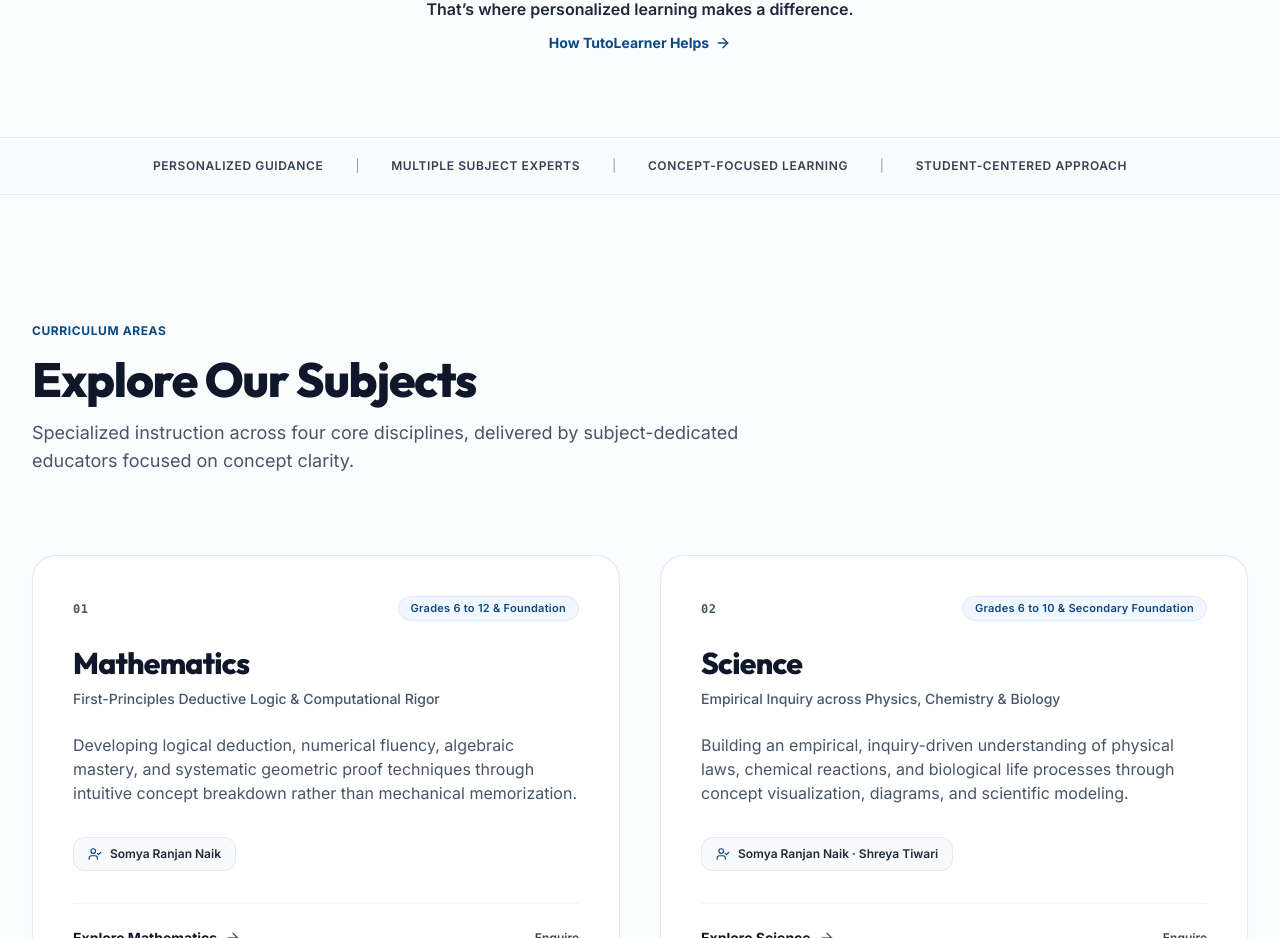
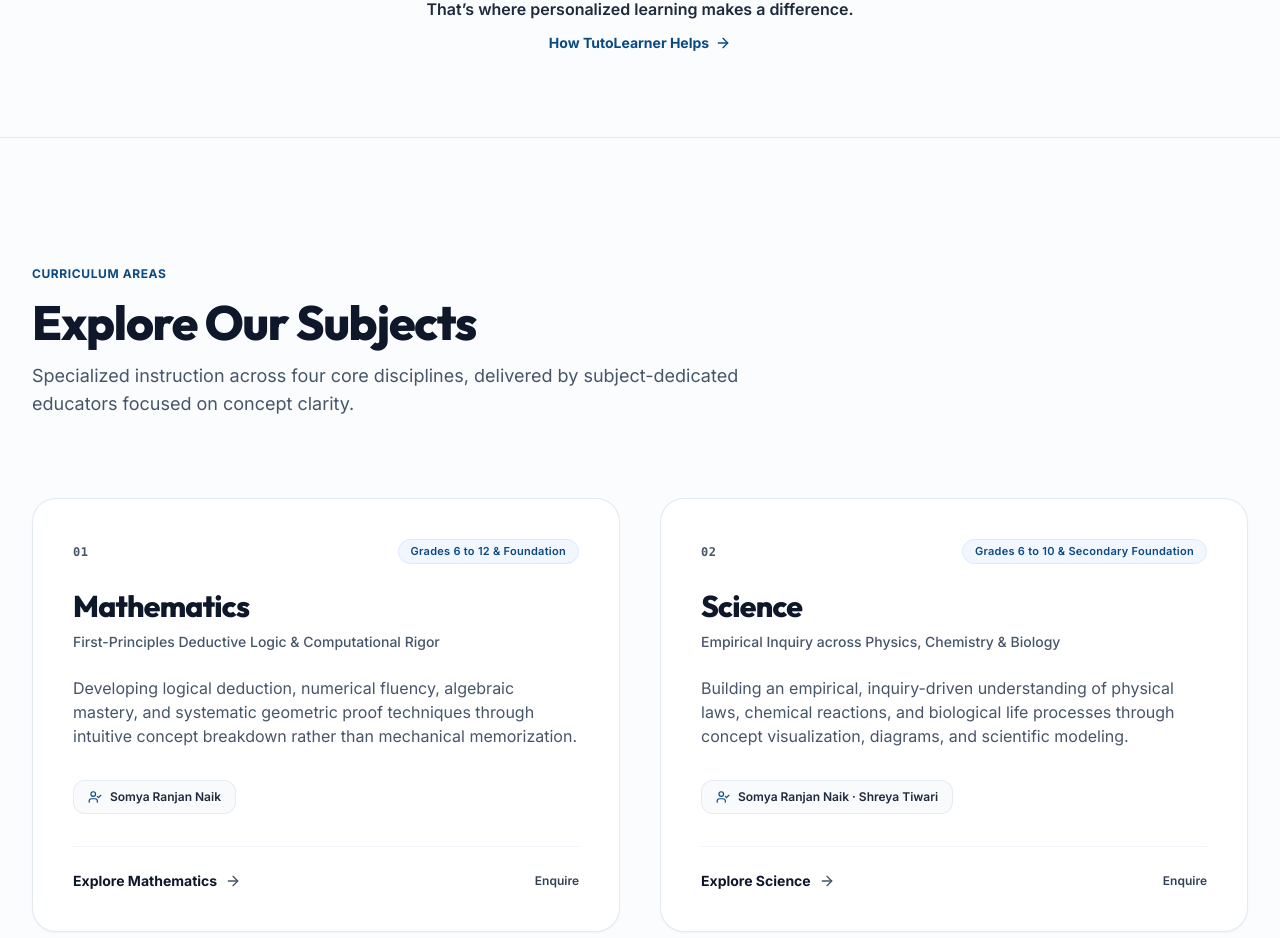
Before and after one commit to somyaranjan06/Tutolearner, a Next.js app: page / in a window 1280 px wide. Shown: the part 1392-2330 px from the top of the page. Built offline with nearby package versions, Linux system fonts and the light colour scheme.

Commit message:
feat(homepage): remove positioning strip from homepage rendering

```diff
--- a/src/app/page.tsx
+++ b/src/app/page.tsx
@@ -2,7 +2,6 @@
 import type { Metadata } from "next";
 import { Hero } from "@/components/home/Hero";
 import { ParentMessaging } from "@/components/home/ParentMessaging";
-import { PositioningStrip } from "@/components/home/PositioningStrip";
 import { SubjectExplorer } from "@/components/home/SubjectExplorer";
 import { TutorsSection } from "@/components/home/TutorsSection";
 import { LearningProcess } from "@/components/home/LearningProcess";
@@ -52,12 +51,9 @@
       {/* 2. Parent-Focused Messaging Section (Every Student Learns Differently) */}
       <ParentMessaging />
 
-      {/* 3. Positioning Strip */}
-      <PositioningStrip />
-
       {/* Below-the-fold sections with deferred layout computation for sub-second Hero LCP */}
       <div className="content-auto">
-        {/* 4. Subject Explorer */}
+        {/* 3. Subject Explorer */}
         <SubjectExplorer />
 
         {/* 5. Tutors Section */}
```
